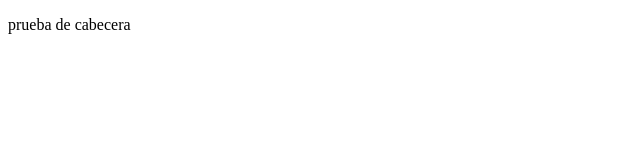
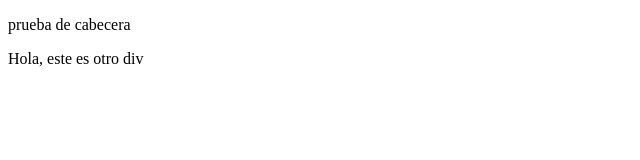
Before and after one commit to valdezsantiago/PruebaMd, a plain HTML site: page index.html in a window 1280 px wide. Shown: the whole page, without its empty margins (0-640 px from the left). Drawn offline with Linux system fonts and the light colour scheme.

Commit message:
agregando cosas a la cabecera

```diff
--- a/index.html
+++ b/index.html
@@ -7,6 +7,10 @@
     <title>Prueba de gitHub</title>
 </head>
 <body>
-    <p>prueba de cabecera</p>
+    <div class="container">
+        <p>prueba de cabecera</p>
+        <div>Hola, este es otro div</div>
+    </div>
+
 </body>
 </html>
```
